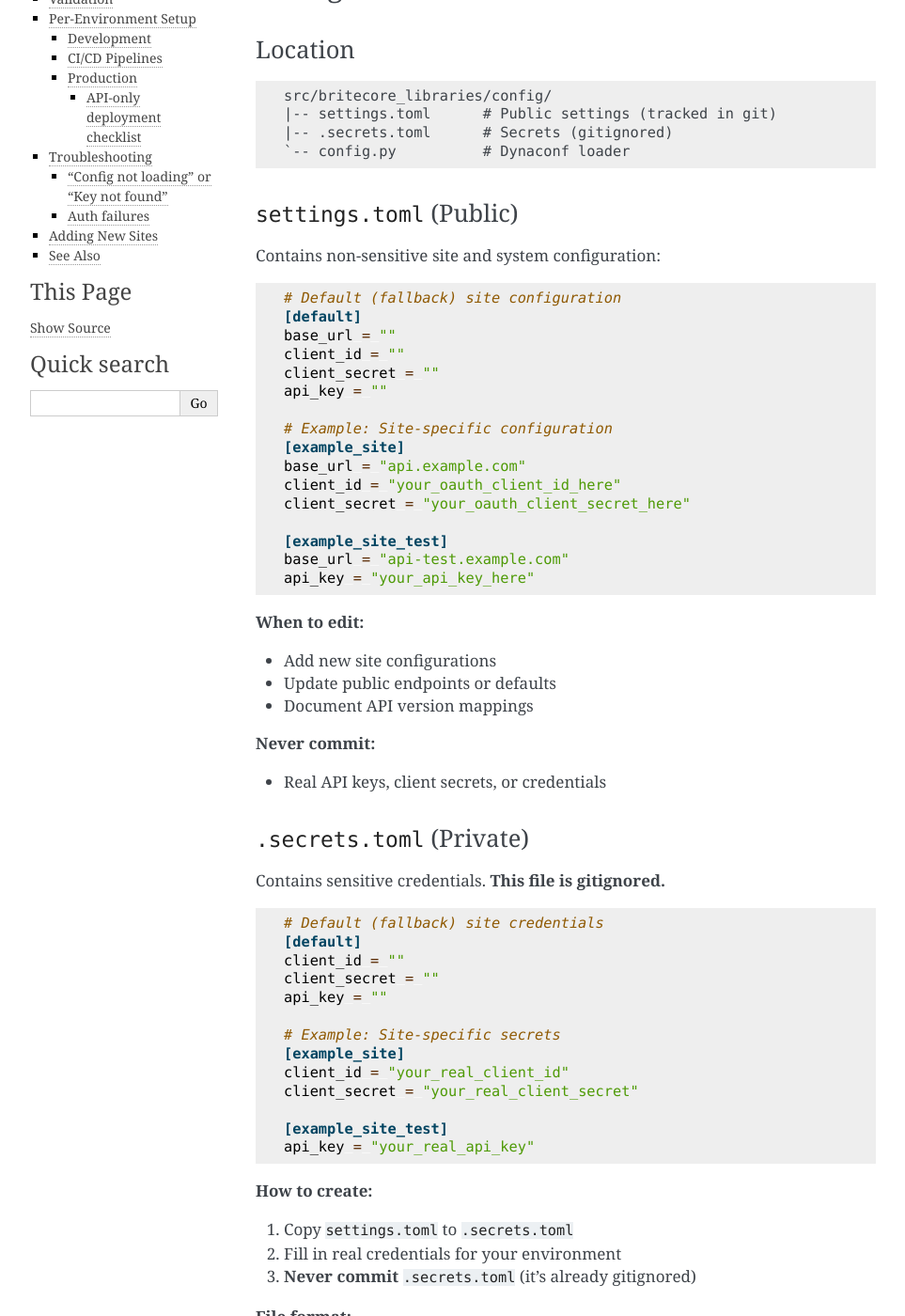
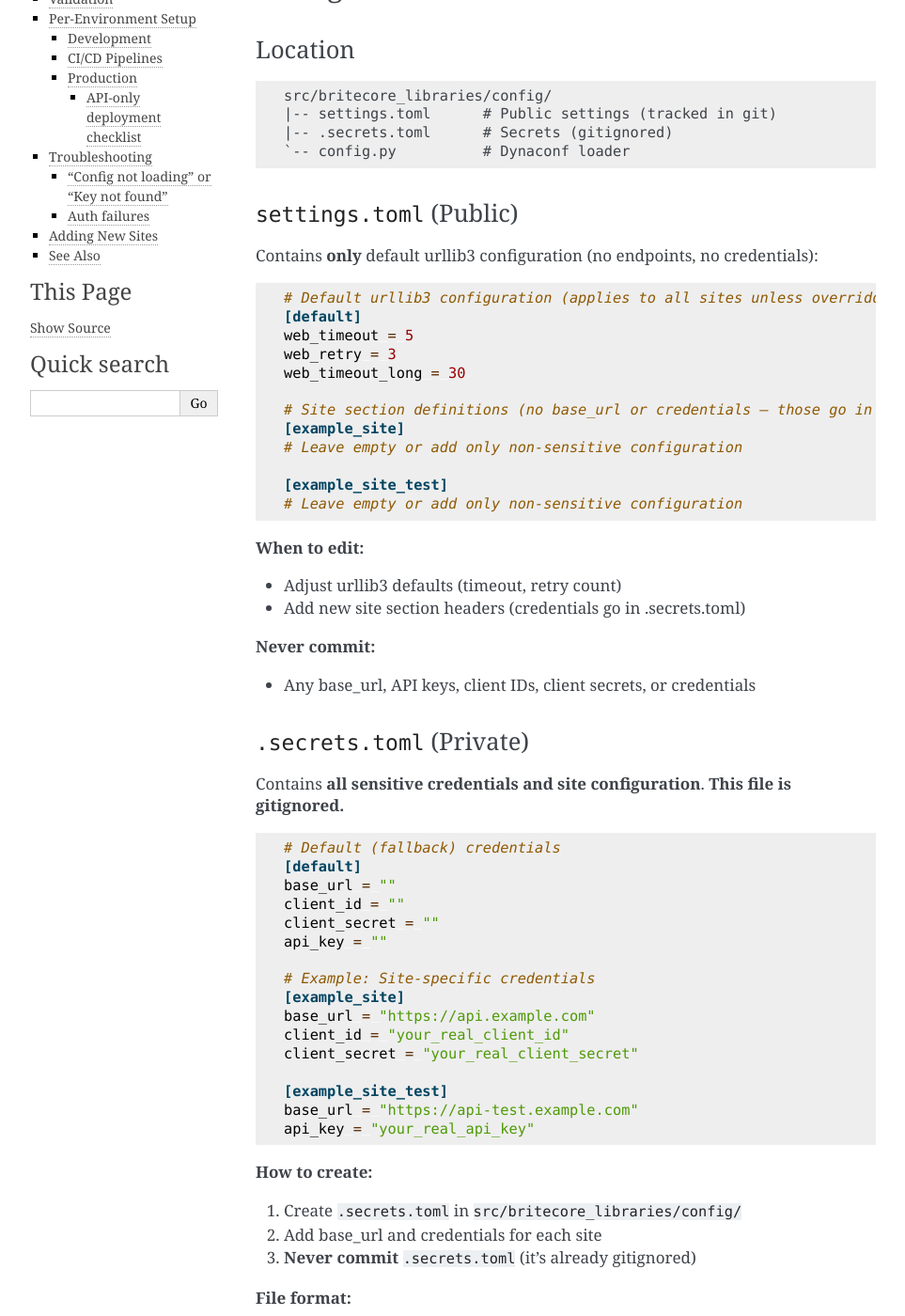
Before and after one commit to sshimek42/britecore_sdk, a Sphinx documentation site: the page built from docs/CONFIGURATION.md, in a window 1280 px wide and 1400 px high, scrolled down 445 px. Shown: the whole window at 94% size, without its empty margins (148-1111 px from the left). Built offline with Sphinx 7.4.7, drawn with Linux system fonts in a browser that asks for light colours; some of the changed text lies outside the part shown.

Commit message:
docs: correct configuration file documentation - settings.toml should only contain urllib3 defaults (web_timeout, web_retry, web_timeout_long) - .secrets.toml should contain ALL sensitive data: base_url, client_id, client_secret, and/or api_key - Remove base_url from settings.toml examples in all documentation - Update CONFIGURATION.md, GETTING_STARTED.md, TROUBLESHOOTING.md, and README.md for consistency - Clarify priority order: environment variables > .secrets.toml > settings.toml > defaults This change ensures clear separation between public configuration (HTTP defaults only) and private credentials (all connection and auth details).

````diff
--- a/docs/CONFIGURATION.md
+++ b/docs/CONFIGURATION.md
@@ -24,66 +24,64 @@ src/britecore_libraries/config/
 
 ### `settings.toml` (Public)
 
-Contains non-sensitive site and system configuration:
+Contains **only** default urllib3 configuration (no endpoints, no credentials):
 
 ```toml
-# Default (fallback) site configuration
+# Default urllib3 configuration (applies to all sites unless overridden)
+[default]
+web_timeout = 5
+web_retry = 3
+web_timeout_long = 30
+
+# Site section definitions (no base_url or credentials — those go in .secrets.toml)
+[example_site]
+# Leave empty or add only non-sensitive configuration
+
+[example_site_test]
+# Leave empty or add only non-sensitive configuration
+```
+
+**When to edit:**
+
+- Adjust urllib3 defaults (timeout, retry count)
+- Add new site section headers (credentials go in .secrets.toml)
+
+**Never commit:**
+
+- Any base_url, API keys, client IDs, client secrets, or credentials
+
+### `.secrets.toml` (Private)
+
+Contains **all sensitive credentials and site configuration**. **This file is gitignored.**
+
+```toml
+# Default (fallback) credentials
 [default]
 base_url = ""
 client_id = ""
 client_secret = ""
 api_key = ""
 
-# Example: Site-specific configuration
+# Example: Site-specific credentials
 [example_site]
-base_url = "api.example.com"
-client_id = "your_oauth_client_id_here"
-client_secret = "your_oauth_client_secret_here"
-
-[example_site_test]
-base_url = "api-test.example.com"
-api_key = "your_api_key_here"
-```
-
-**When to edit:**
-
-- Add new site configurations
-- Update public endpoints or defaults
-- Document API version mappings
-
-**Never commit:**
-
-- Real API keys, client secrets, or credentials
-
-### `.secrets.toml` (Private)
-
-Contains sensitive credentials. **This file is gitignored.**
-
-```toml
-# Default (fallback) site credentials
-[default]
-client_id = ""
-client_secret = ""
-api_key = ""
-
-# Example: Site-specific secrets
-[example_site]
+base_url = "https://api.example.com"
 client_id = "your_real_client_id"
 client_secret = "your_real_client_secret"
 
 [example_site_test]
+base_url = "https://api-test.example.com"
 api_key = "your_real_api_key"
 ```
 
 **How to create:**
 
-1. Copy `settings.toml` to `.secrets.toml`
-2. Fill in real credentials for your environment
+1. Create `.secrets.toml` in `src/britecore_libraries/config/`
+2. Add base_url and credentials for each site
 3. **Never commit** `.secrets.toml` (it's already gitignored)
 
 **File format:**
 
-- Same TOML structure as `settings.toml`
+- All site credentials and base URLs go here
 - Values in `.secrets.toml` override `settings.toml`
 - All sections are optional
 
@@ -134,8 +132,8 @@ $env:system = "example_site"
 **Priority order (highest to lowest):**
 
 1. Environment variables (e.g., `BRITECORE_LIBRARIES_*`)
-2. `.secrets.toml` values
-3. `settings.toml` values
+2. `.secrets.toml` values (all base_url and credentials)
+3. `settings.toml` values (urllib3 defaults and site definitions)
 4. Built-in defaults
 
 ## Required Keys by Auth Mode
@@ -306,30 +304,30 @@ python app.py
 
 ## Adding New Sites
 
-1. Edit `settings.toml`:
+1. Edit `settings.toml` to add a site section (if needed):
 
-   ```toml
-   [mysite]
-   base_url = "mysite.britecore.com"
-   # Leave client_id/secret/api_key blank -- they go in .secrets.toml
-   ```
+    ```toml
+    [mysite]
+    # Optional: add non-sensitive configuration here
+    ```
 
-2. Edit `.secrets.toml`:
+2. Edit `.secrets.toml` to add credentials and base_url:
 
-   ```toml
-   [mysite]
-   client_id = "..."
-   client_secret = "..."
-   # or
-   api_key = "..."
-   ```
+    ```toml
+    [mysite]
+    base_url = "https://mysite.britecore.com"
+    client_id = "..."
+    client_secret = "..."
+    # or
+    api_key = "..."
+    ```
 
 3. Use:
 
-   ```python
-   client = BritecoreAPIClient("mysite")
-   client.init_client()
-   ```
+    ```python
+    client = BritecoreAPIClient("mysite")
+    client.init_client()
+    ```
 
 ## See Also
 
````
Also changed, not shown: GETTING_STARTED.md (+4 -6 lines), README.md (+17 -13 lines), TROUBLESHOOTING.md (+15 -8 lines).
